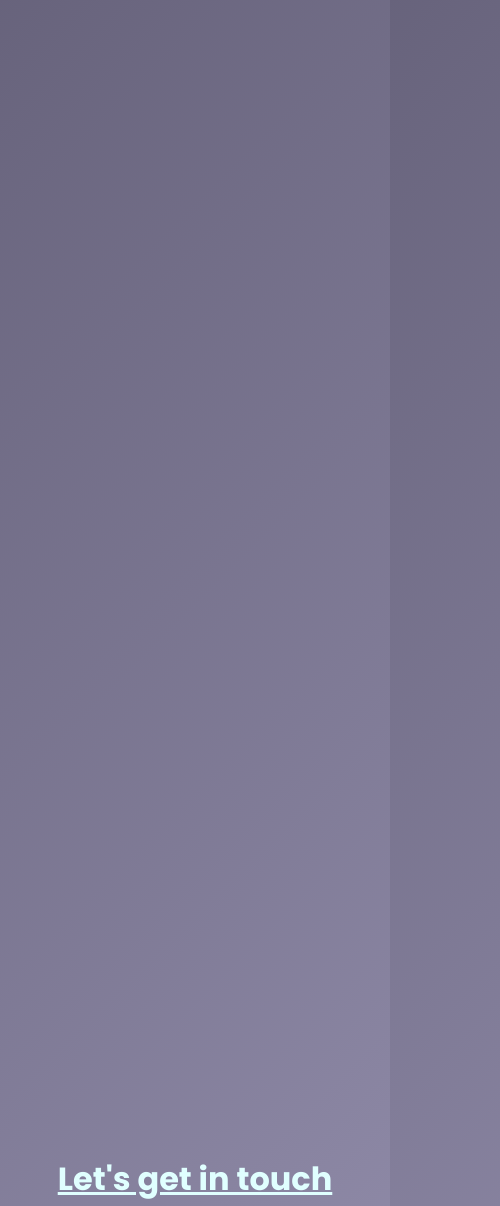
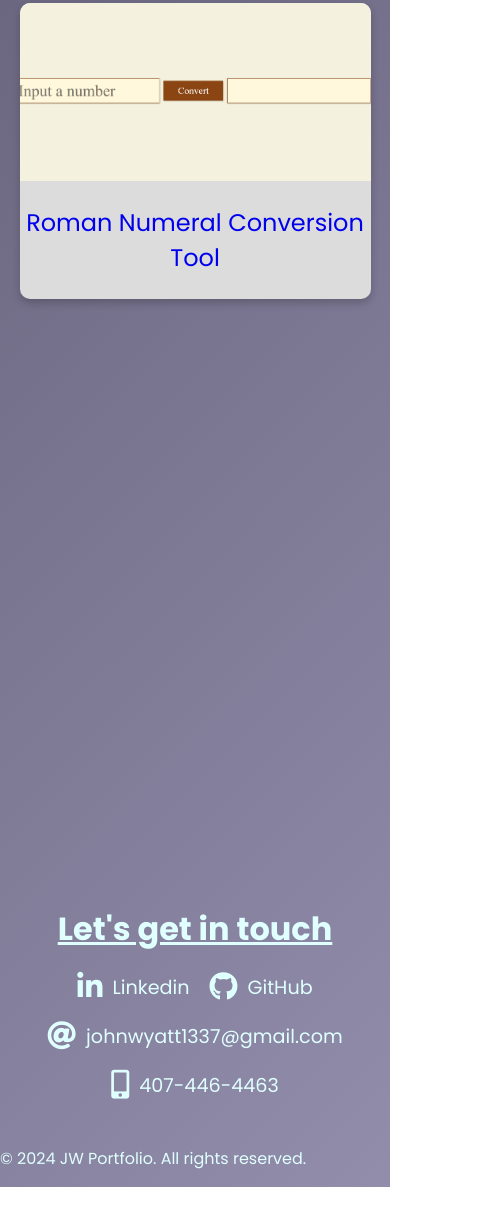
Before and after one commit to johnwyatt1337/portfolio, a website: page index.html in a window 390 px wide. Shown: the part 3143-4349 px from the top of the page, 500 px wide, since content can reach past the window. Drawn offline with Linux system fonts and the light colour scheme.

Commit message:
Update styles.css
Fix mobile functionality

```diff
--- a/styles.css
+++ b/styles.css
@@ -7,6 +7,13 @@ body {
   padding: 0;
   background: linear-gradient(135deg, #1f1c2c, #928dab);
   color: #e0ffff; /* Light Cyan */
+}
+
+.wrapper {
+  width: 90%;
+  max-width: 1200px;
+  margin: 0 auto;
+  padding: 0 5%;
 }
 
 #navbar {
@@ -84,6 +91,7 @@ body {
   font-family: 'Poppins', sans-serif; /* Apply Poppins font */
   text-align: center;
   color: #e0ffff; /* Light Cyan */
+  margin-bottom: 50px; /* Add margin to the bottom */
 }
 
 .projects-section-header {
@@ -93,9 +101,9 @@ body {
 .projects-grid {
   display: grid;
   grid-template-columns: repeat(3, 1fr);
-  gap: 60px; /* Adjust the gap between grid items */
-  padding-left: 250px;
-  padding-right:250px;
+  gap: 5%;
+  padding-left: 5%;
+  padding-right: 5%;
 }
 
 .project-tile {
@@ -120,13 +128,14 @@ body {
   text-align: center;
   color: #e0ffff; /* Light Cyan */
   text-decoration: underline;
-  padding-top: 60px;
+  padding-top: 500px;
   margin-bottom: 20px;
 }
 
 .contact-section {
   text-align: center;
   padding: 50px 0;
+  margin-top: 50px; /* Add margin to the top */
 }
 
 .contact-links {
@@ -163,13 +172,23 @@ a {
     font-size: 1.5em;
   }
 
-
-
   #projects {
     font-size: 1.5em;
+    margin-bottom: 50px; /* Adjust margin for smaller screens */
   }
 
   .projects-grid {
-    grid-template-columns: 1fr; /* Stack the grid items on smaller screens */
+    grid-template-columns: repeat(2, 1fr); /* Display grid items in groups of 2 on smaller screens */
+  }
+
+  .contact-section {
+    padding: 30px 0; /* Adjust padding for smaller screens */
+    margin-top: 50px; /* Adjust margin for smaller screens */
   }
 }
+
+@media (max-width: 768px) {
+  .projects-grid {
+    grid-template-columns: 1fr; /* Stack the grid items on very small screens */
+  }
+}
```
